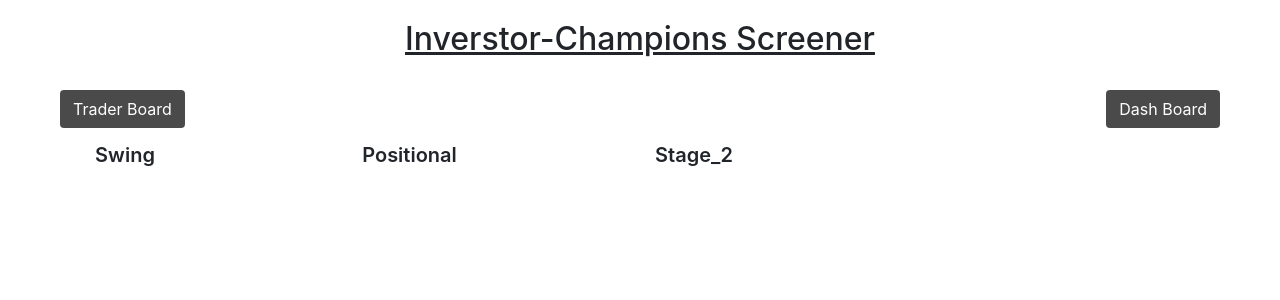
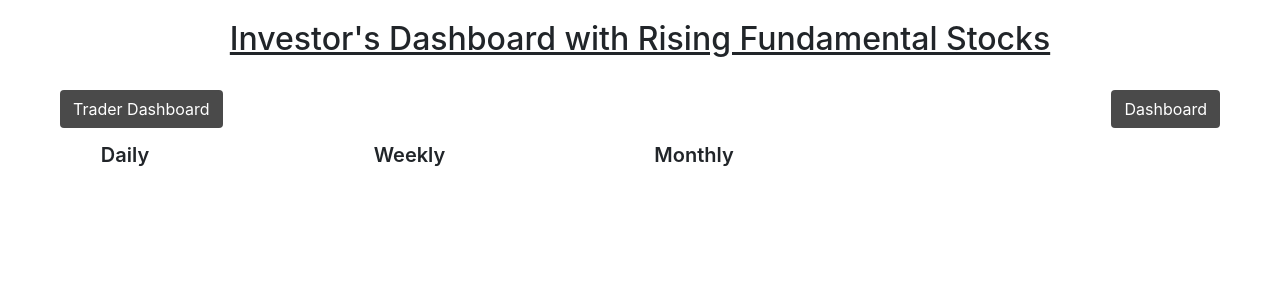
Before and after one commit to rajeshbond/testing-13.4.2024, a FastAPI app: template templates/investor.html in a window 1280 px wide. Shown: the top 300 px of the page. Run offline with FastAPI, Linux system fonts and the light colour scheme; the template is opened without the code that fills it, so the values that code supplies are empty; parts of the project's set-up code (start-up, migrations or seed data) failed here and were passed over; some libraries are stand-ins or nearby versions.

Commit message:
modified:   static/js/investor.js 	modified:   static/js/new_dashboard.js 	modified:   static/js/trader.js 	modified:   templates/advanceachivers.html 	modified:   templates/investor.html 	modified:   templates/new_dashboard.html 	modified:   templates/trader.html

```diff
--- a/static/js/investor.js
+++ b/static/js/investor.js
@@ -324,13 +324,16 @@ async function fetchDataWithDelay(conditionName, tableId, delay, modelName, tabl
   const data = await fetchData(conditionName);
   if (data) {
     generateStockTable(data, tableId, modelName, tableName);
-  }
+   }
 }
 
 async function init() {
-  await fetchDataWithDelay('Champions Swing', 'swing-table', 50, 'SwingData', 'SWING');
-  await fetchDataWithDelay('Champions Positional', 'positional-table', 50, 'PositionalData', 'POSITIONAL');
-  await fetchDataWithDelay('Stage_2', 'stage_2-table', 50, 'Stage_2', 'STAGE_2');
+  await fetchDataWithDelay('Champions Swing', 'swing-table', 50, 'SwingData', 'DAILY');
+  await fetchDataWithDelay('Champions Positional', 'positional-table', 50, 'PositionalData', 'WEEKLY');
+  await fetchDataWithDelay('Stage_2', 'stage_2-table', 50, 'Stage_2', 'MONTHLY');
+  // await fetchDataWithDelay('Champions Swing', 'swing-table', 50, 'SwingData', 'SWING');
+  // await fetchDataWithDelay('Champions Positional', 'positional-table', 50, 'PositionalData', 'POSITIONAL');
+  // await fetchDataWithDelay('Stage_2', 'stage_2-table', 50, 'Stage_2', 'STAGE_2');
   count++;
   console.log(`------Count: ${count}-----`);
 }
--- a/static/js/new_dashboard.js
+++ b/static/js/new_dashboard.js
@@ -313,9 +313,9 @@ async function championsDashboard() {
   }
 
   let champHTML = `
-    <li><a href="#" onclick="traderboard()">Trader Board</a></li>
-    <li><a href="#" onclick="investorboard()">Investor Board</a></li>
-    <li><a href="#" onclick="advanceachivers()">Adv Achivers Board</a></li>
+    <li><a href="#" onclick="traderboard()">Trader Dashboard</a></li>
+    <li><a href="#" onclick="investorboard()">Investor Dashboard</a></li>
+    <li><a href="#" onclick="advanceachivers()">Adv. Achivers Dashboard</a></li>
 
   `;
   subMenuNavBar.innerHTML = champHTML;
--- a/static/js/trader.js
+++ b/static/js/trader.js
@@ -332,7 +332,7 @@ async function fetchDataWithDelay(conditionName, tableId, delay, modelName, tabl
 
 async function init() {
   await fetchDataWithDelay('Champions Intraday', 'intraday-table', 50, 'IntradayData', 'INTRADAY');
-  await fetchDataWithDelay('Champions Condition 6', 'condition6-table', 50, 'Condition6', 'CONDITION6');
+  await fetchDataWithDelay('Champions Condition 6', 'condition6-table', 50, 'Condition6', 'SWING');
   await fetchDataWithDelay('Champions Reversal Stocks', 'reversal-table', 50, 'ReversalData', 'REVERSAL');
   await fetchDataWithDelay('Champions Over Brought', 'overbrought-table', 50, 'OverBroughtData', 'OVERBOUGHT');
   // await fetchDataWithDelay('Champions Positional', 'positional-table', 50, 'PositionalData', 'POSITIONAL');
--- a/templates/advanceachivers.html
+++ b/templates/advanceachivers.html
@@ -17,9 +17,9 @@
     <!-- Back Button -->
 
 
-    <h2>Achivers-Champions Screener</h2>
+    <h2>Advance Achiver's Dashboard</h2>
     <div class="btn-section">
-      <button class="btn btn-primary " onclick="goBack()" style="margin: 20px;">&larr; Dash Board</button>
+      <button class="btn btn-primary " onclick="goBack()" style="margin: 20px;">&larr; Dashboard</button>
 
     </div>
     <div class="table-wrapper">
@@ -55,7 +55,7 @@
   </div>
 
   <!-- JavaScript for table generation -->
-  <script src="static/js/advanceachivers.js?v=1.0.0.0"></script>
+  <script src="static/js/advanceachivers.js?v=1.0.0.1"></script>
 
   <!-- JavaScript for Back Button functionality -->
   <script>
--- a/templates/investor.html
+++ b/templates/investor.html
@@ -16,25 +16,25 @@
 <body>
   <div class="full-height-container">
     <div class="header">
-      <h2>Inverstor-Champions Screener</h2>
+      <h2>Investor's Dashboard with Rising Fundamental Stocks</h2>
     </div>
 
     <div class="back-btn">
-      <button class = "btn btn-custom back-btn" id="trader" onclick="swipedashboard()">Trader Board</button>
+      <button class = "btn btn-custom back-btn" id="trader" onclick="swipedashboard()">Trader Dashboard</button>
 
-      <button class = "btn btn-custom back-btn" onclick="dashboard()">Dash Board</button>
+      <button class = "btn btn-custom back-btn" onclick="dashboard()">Dashboard</button>
     </div>
 
     <div class="table-wrapper">
-      <h3>Swing</h3>
+      <h3>Daily</h3>
       <div id="swing-table"></div>
     </div>
     <div class="table-wrapper">
-      <h3>Positional</h3>
+      <h3>Weekly</h3>
       <div id="positional-table"></div>
     </div>
     <div class="table-wrapper">
-      <h3>Stage_2</h3>
+      <h3>Monthly</h3>
       <div id="stage_2-table"></div>
     </div>
   </div>
@@ -50,6 +50,6 @@
   </div>
 
   <!-- JavaScript for table generation -->
-  <script src="static/js/investor.js?v=1.0.0.0.4"></script>
+  <script src="static/js/investor.js?v=1.0.0.0.5"></script>
 </body>
 </html>
--- a/templates/new_dashboard.html
+++ b/templates/new_dashboard.html
@@ -5,7 +5,7 @@
   <meta name="viewport" content="width=device-width, initial-scale=1.0">
   <title>Dash Board</title>
   <link rel="icon" href="static/images/favicon.ico" type="image/x-icon" />
-  <link rel="stylesheet" href="static/css/test123.css?v=1.0.0.0.2">
+  <link rel="stylesheet" href="static/css/test123.css?v=1.0.0.0.3">
   <!-- <link rel="stylesheet" href="static/css/dashboard.css?v=1.0.0.0.0"> -->
   <link rel="stylesheet" href="https://cdnjs.cloudflare.com/ajax/libs/font-awesome/6.5.2/css/all.min.css">
   <link href="https://cdn.jsdelivr.net/npm/bootstrap@5.0.2/dist/css/bootstrap.min.css" rel="stylesheet" integrity="sha384-EVSTQN3/azprG1Anm3QDgpJLIm9Nao0Yz1ztcQTwFspd3yD65VohhpuuCOmLASjC" crossorigin="anonymous">
@@ -138,7 +138,7 @@
     />
     <script src="https://cdn.plot.ly/plotly-latest.min.js"></script>
     <script src="https://cdn.jsdelivr.net/npm/apexcharts"></script>
-  <script src="static/js/new_dashboard.js?v=1.0.0.0.8"></script>
+  <script src="static/js/new_dashboard.js?v=1.0.0.0.10"></script>
    <!-- <script src="static/js/dashboard.js?v=1.0.0.0.0"></script> -->
   <script src="https://cdn.jsdelivr.net/npm/bootstrap@5.3.3/dist/js/bootstrap.bundle.min.js" integrity="sha384-YvpcrYf0tY3lHB60NNkmXc5s9fDVZLESaAA55NDzOxhy9GkcIdslK1eN7N6jIeHz" crossorigin="anonymous"></script>
 </body>
```
Also changed, not shown: templates/trader.html (+5 -5 lines).
